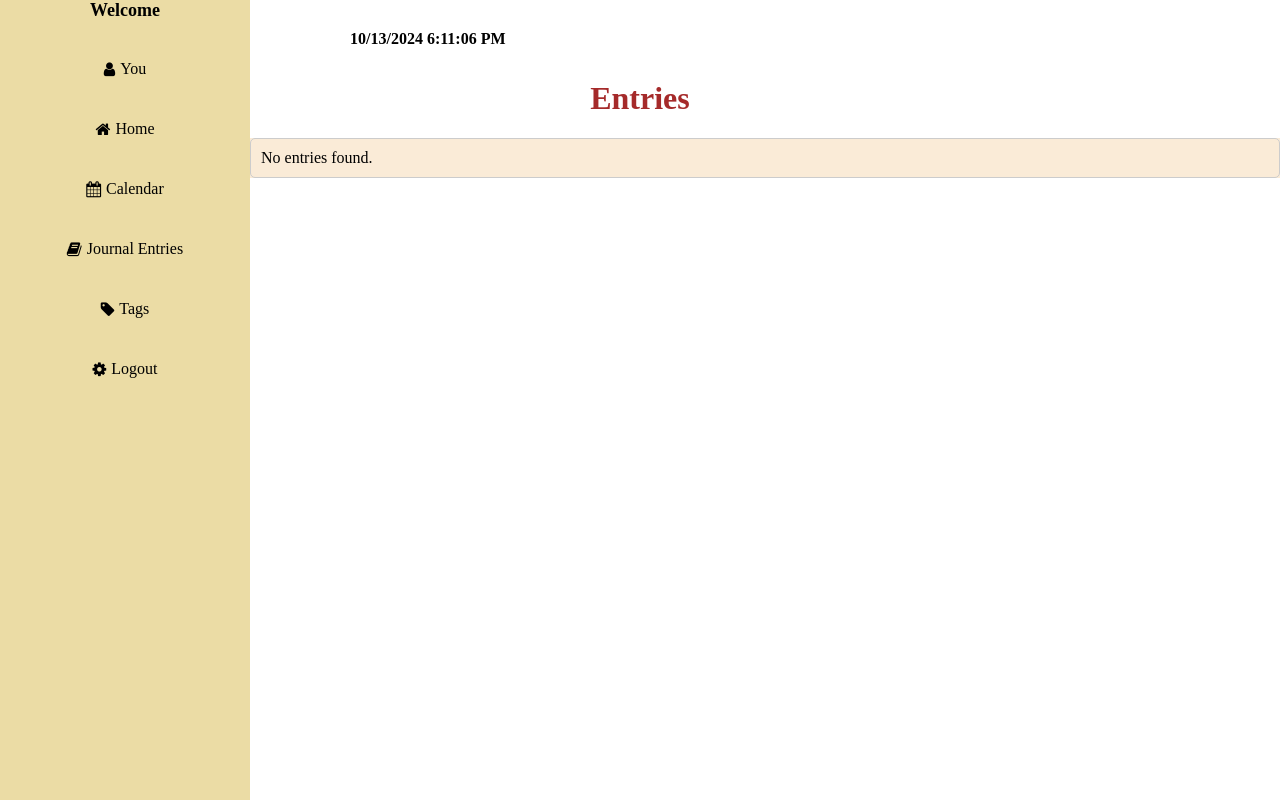
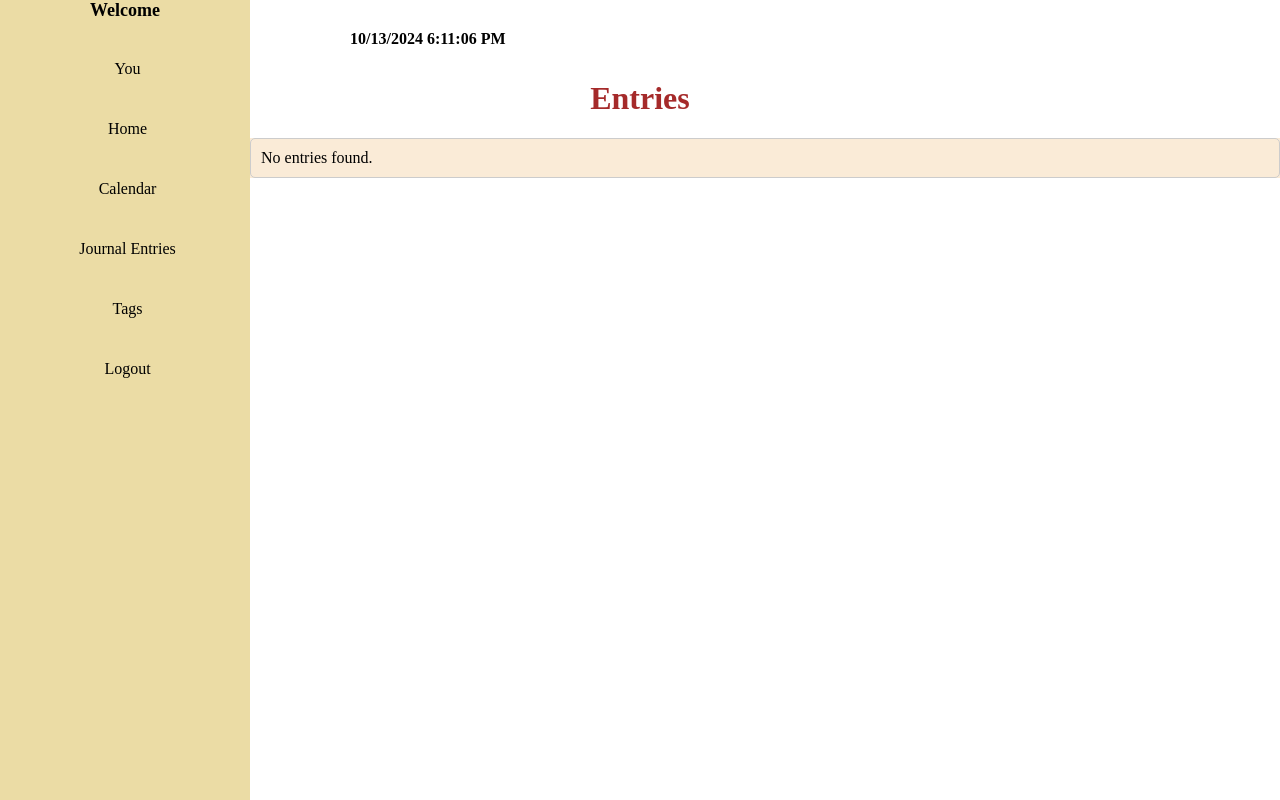
Before and after one commit to Mahiimaa/Journal, a Django app: page /entries/ in a window 1280 px wide. Run offline with Django 5.2, Linux system fonts and the light colour scheme; the visitor is signed in with stand-in values (Sample User, id 1); data that the repository does not hold is empty.

Commit message:
here and there

```diff
--- a/templates/entries.html
+++ b/templates/entries.html
@@ -3,7 +3,7 @@
 <html>
 <head>
   <title>Journal entries</title>
-  <link rel="stylesheet" href="https://cdnjs.cloudflare.com/ajax/libs/font-awesome/4.7.0/css/font-awesome.min.css">
+  <!-- <link rel="stylesheet" href="https://cdnjs.cloudflare.com/ajax/libs/font-awesome/4.7.0/css/font-awesome.min.css"> -->
   <style>
     body {
       margin: 0;
--- a/templates/home.html
+++ b/templates/home.html
@@ -130,7 +130,7 @@
       </div>
     </div>
     commented
-    <!-- <script>
+    <script>
     const quoteContent = document.querySelector(".quote p");
     const quoteAuthor = document.querySelector(".quote .author");
     const newQuoteButton = document.querySelector(".quote .new");
@@ -148,6 +148,6 @@
     };
     nextQuote();
     newQuoteButton.addEventListener("click", nextQuote);
-    </script> -->
+    </script>
 </body>
 </html>
--- a/templates/login.html
+++ b/templates/login.html
@@ -6,7 +6,7 @@
     <meta http-equiv="X-UA-Compatible" content="IE=edge">
     <meta name="viewport" content="width=device-width, initial-scale=1.0">
     <title>Login Page</title>
-    <link rel="stylesheet" href="https://cdnjs.cloudflare.com/ajax/libs/font-awesome/4.7.0/css/font-awesome.min.css">
+    <!-- <link rel="stylesheet" href="https://cdnjs.cloudflare.com/ajax/libs/font-awesome/4.7.0/css/font-awesome.min.css"> -->
     <link rel="stylesheet" type="text/css" href="{% static 'css/styles.css' %}">
 </head>
 <body>
--- a/templates/settings.html
+++ b/templates/settings.html
@@ -3,7 +3,7 @@
 <html>
 <head>
   <title>Tags Page</title>
-  <link rel="stylesheet" href="https://cdnjs.cloudflare.com/ajax/libs/font-awesome/4.7.0/css/font-awesome.min.css">
+  <!-- <link rel="stylesheet" href="https://cdnjs.cloudflare.com/ajax/libs/font-awesome/4.7.0/css/font-awesome.min.css"> -->
   <style>
     body {
       margin: 0;
--- a/templates/tags.html
+++ b/templates/tags.html
@@ -3,7 +3,7 @@
 <html>
 <head>
   <title>Tags Page</title>
-  <link rel="stylesheet" href="https://cdnjs.cloudflare.com/ajax/libs/font-awesome/4.7.0/css/font-awesome.min.css">
+  <!-- <link rel="stylesheet" href="https://cdnjs.cloudflare.com/ajax/libs/font-awesome/4.7.0/css/font-awesome.min.css"> -->
   <style>
     body {
       margin: 0;
```
